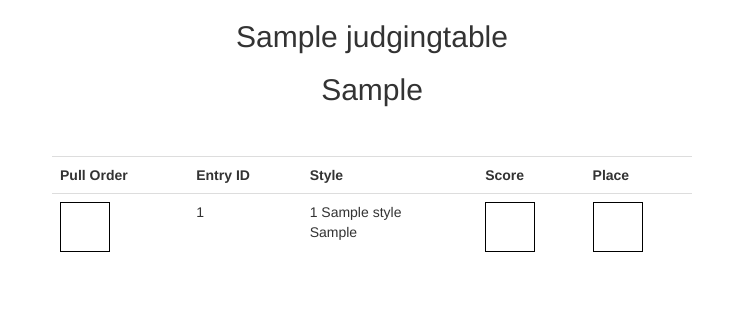
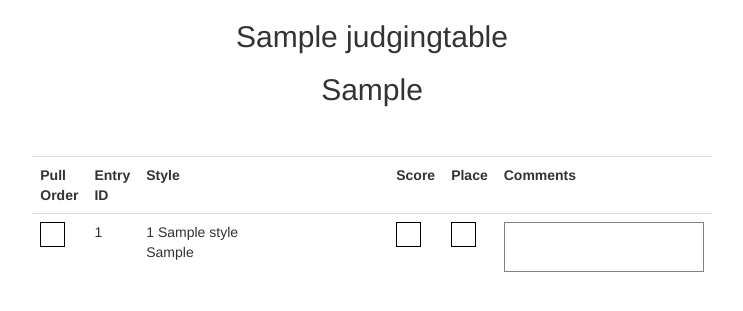
Before and after one commit to dwthomas77/mvhbc-2016, a Django app: page /competition/tools/pullsheet/1 in a window 1280 px wide. Shown: the top 311 px of the page, without its empty margins (268-1011 px from the left). Run offline with Django 3.2, Linux system fonts and the light colour scheme; a user stored in the database is signed in; tables that the repository leaves empty hold one stand-in row (values such as "Sample post"); some libraries are stand-ins or nearby versions.

Commit message:
pull sheet update

```diff
--- a/competition/templates/competition/pullsheet.html
+++ b/competition/templates/competition/pullsheet.html
@@ -12,10 +12,24 @@
         body {
             font-family: arial;
         }
+
+        tr {
+            page-break-before: always;
+        }
+
         .pull-box {
-            width: 50px;
+            width: 25px;
+            height: 25px;
+            border: thin black solid;
+        }
+
+        .comment-box {
+            width: 200px;
             height: 50px;
-            border: thin black solid;
+            border: thin gray solid;
+        }
+        .style-row {
+            min-width: 250px;
         }
     </style>
 
@@ -37,14 +51,16 @@
             <th>Style</th>
             <th>Score</th>
             <th>Place</th>
+            <th>Comments</th>
         </tr>
     {% for submission in submissions %}
         <tr>
             <td><div class="pull-box"></div></td>
             <td>{{ submission.competition_id }}</td>
-            <td>{{ submission.style }}<br>{{ submission.style.category }}</td>
+            <td class="style-row">{{ submission.style }}<br>{{ submission.style.category }}</td>
             <td><div class="pull-box"></div></td>
             <td><div class="pull-box"></div></td>
+            <td><div class="comment-box"></div></td>
         </tr>
     {% endfor %}
     </table>
```
